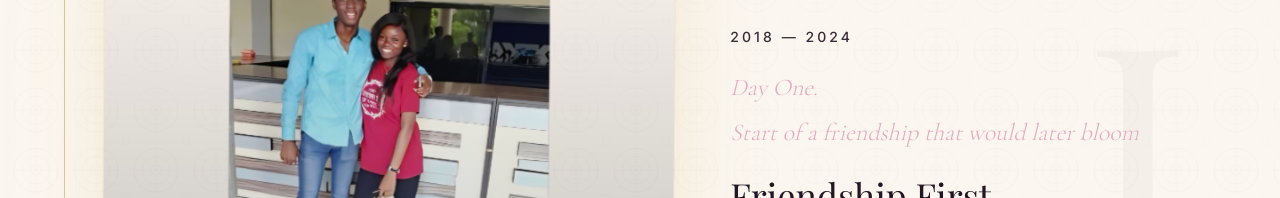
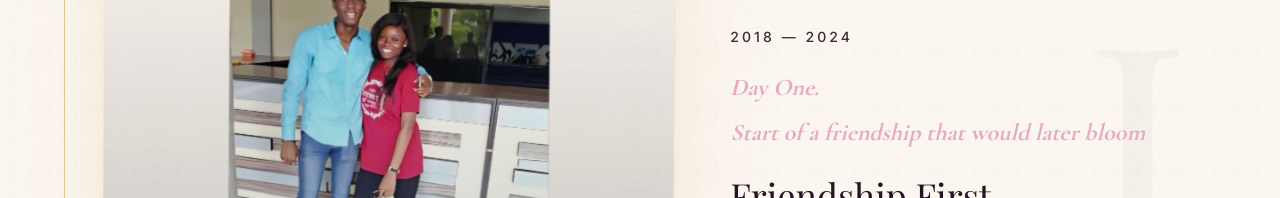
Before and after one commit to Dime1/Dimeyi-Website, a Next.js app: page /our-story in a window 1280 px wide. Shown: the part 466-664 px from the top of the page. Built offline with nearby package versions, Linux system fonts and the light colour scheme; a web font is replaced by a local one.

Commit message:
fix: bold fragment lines in Our Story by loading Cormorant Garamond 700

```diff
--- a/app/layout.tsx
+++ b/app/layout.tsx
@@ -17,7 +17,7 @@ const playfair = Playfair_Display({
 
 const cormorant = Cormorant_Garamond({
   subsets:  ['latin'],
-  weight:   ['300'],
+  weight:   ['300', '700'],
   style:    ['normal', 'italic'],
   variable: '--font-script',
   display:  'swap',
--- a/features/story/StoryMovement.tsx
+++ b/features/story/StoryMovement.tsx
@@ -147,7 +147,7 @@ export function StoryMovement({ movement, index, verseText, verseRef }: StoryMov
             whileInView={{ opacity: 1, x: 0, filter: 'blur(0px)' }}
             viewport={{ once: true, margin: '-40px' }}
             transition={{ duration: 0.75, ease: [0.22, 1, 0.36, 1], delay: 0.1 + fi * 0.15 }}
-            className={`font-script italic leading-snug ${palette.fragment} ${isProposal ? 'text-2xl md:text-3xl' : 'text-xl md:text-2xl'}`}
+            className={`font-script italic font-bold leading-snug ${palette.fragment} ${isProposal ? 'text-2xl md:text-3xl' : 'text-xl md:text-2xl'}`}
           >
             {fragment}
           </motion.p>
```
